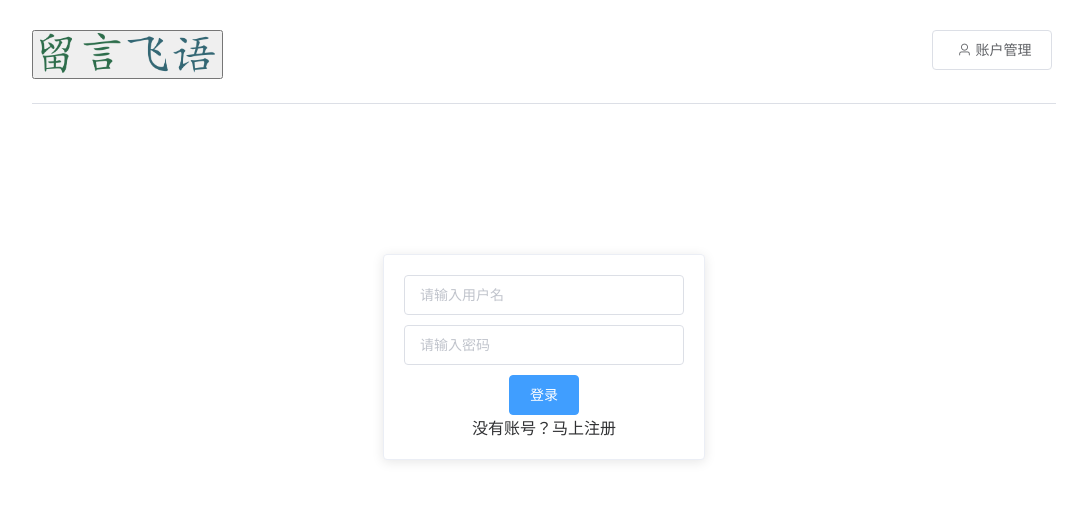
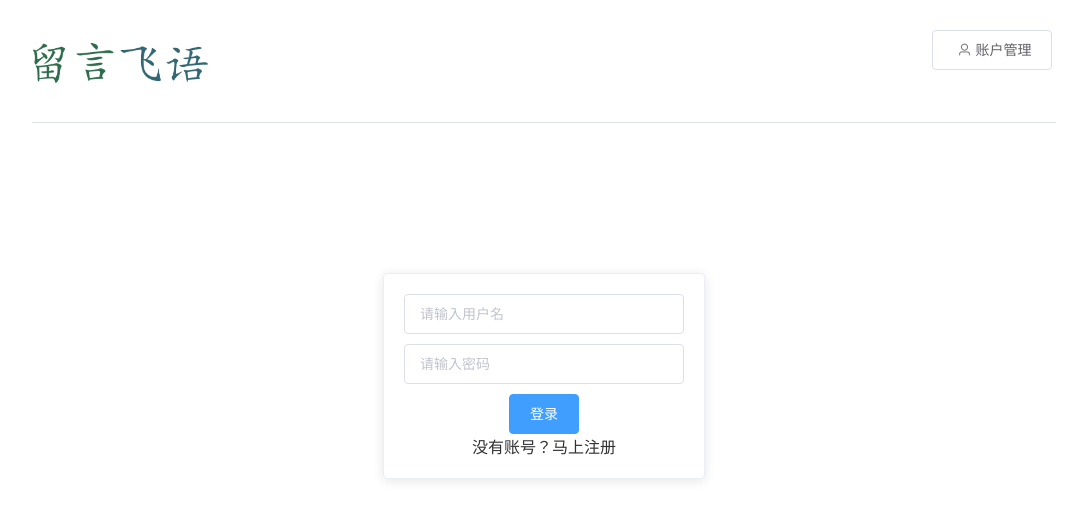
Before and after one commit to Banana-Co/messageboard-vue, a Vue app: page /#/login in a window 1280 px wide. Shown: the top 520 px of the page, without its empty margins (96-1179 px from the left). Built offline with nearby package versions, Linux system fonts and the light colour scheme.

Commit message:
修改首页按钮

```diff
--- a/src/components/common/BlogHeader.vue
+++ b/src/components/common/BlogHeader.vue
@@ -3,7 +3,7 @@
   <el-row>
 
     <el-col :span="4">
-        <button><img src="@/assets/logo.png" alt="" @click="ToLogin" height="40px"></button>
+        <el-button  type="text"><img src="@/assets/logo.png" alt="" @click="ToLogin" height="40px"></el-button>
     </el-col>
 
     <el-col :span="3" :offset="17">
```
